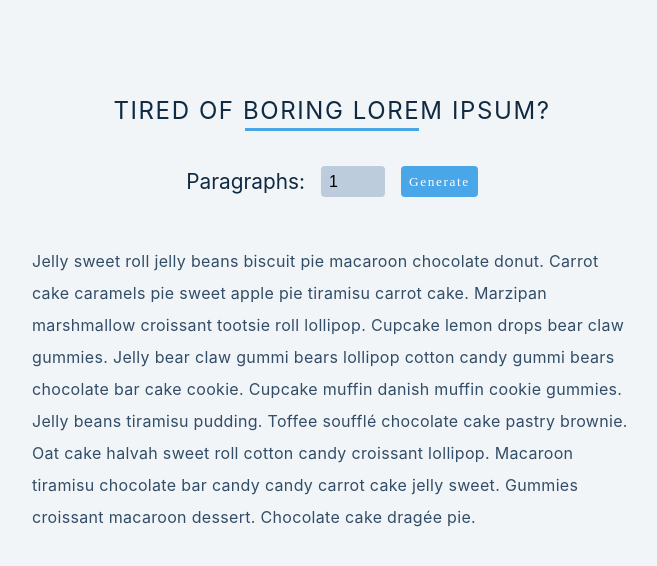
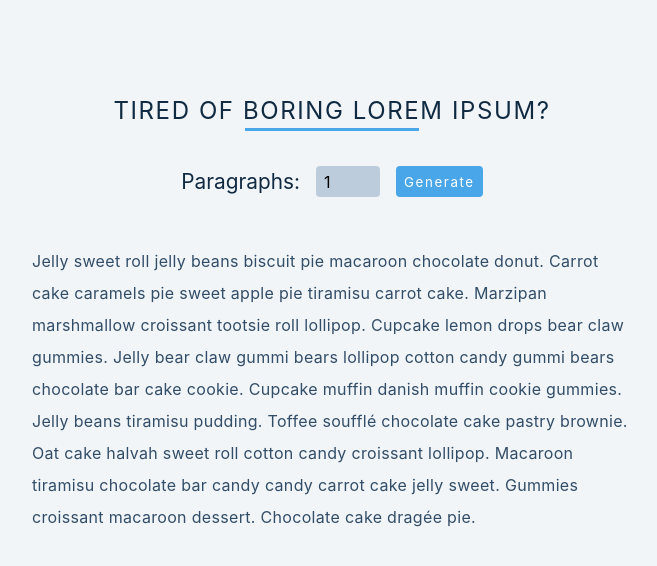
Before and after one commit to math2do/React, a React (Create React App) app: page / in a window 1280 px wide. Shown: the top 566 px of the page, without its empty margins (308-965 px from the left). Built offline with nearby package versions, Linux system fonts and the light colour scheme.

Commit message:
refactor css

```diff
--- a/src/index.css
+++ b/src/index.css
@@ -56,13 +56,11 @@ Global Styles
   margin: 0;
   padding: 0;
   box-sizing: border-box;
+  font-family: 'Ubuntu', 'Cantarell', 'Source Code Pro', -apple-system;
 }
 
 body {
   margin: 0;
-  font-family: 'Ubuntu', 'Cantarell', 'Source Code Pro', -apple-system,
-    BlinkMacSystemFont, 'Segoe UI', Roboto, Oxygen, Ubuntu, Cantarell,
-    'Open Sans', 'Helvetica Neue', sans-serif;
   background: var(--clr-grey-10);
   color: var(--clr-grey-1);
   line-height: 1.5;
@@ -78,7 +76,3 @@ h4 {
   font-weight: 440;
   margin-bottom: 0.5rem;
 }
-
-button {
-  font-family: 'Ubuntu';
-}
```
